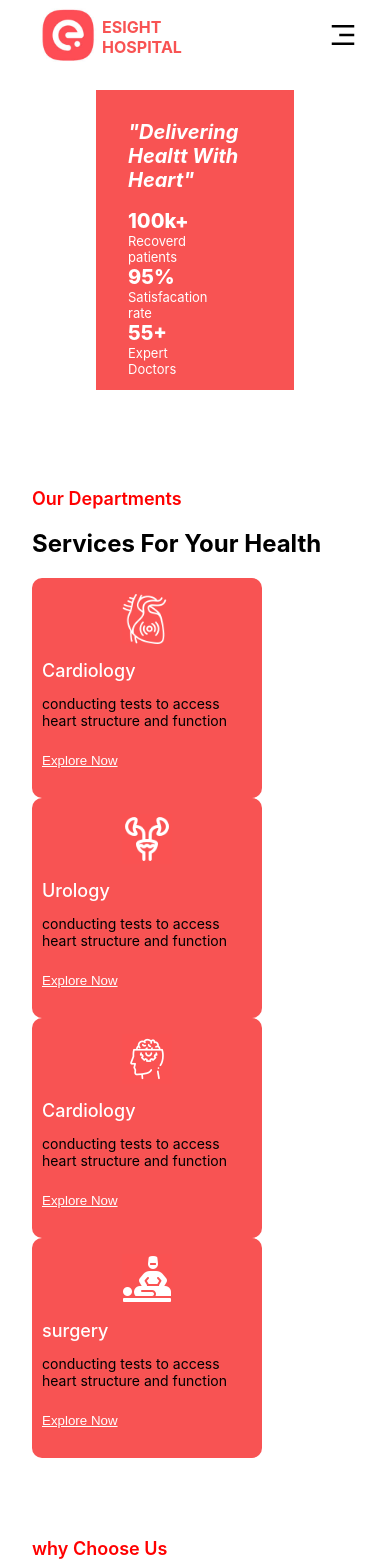
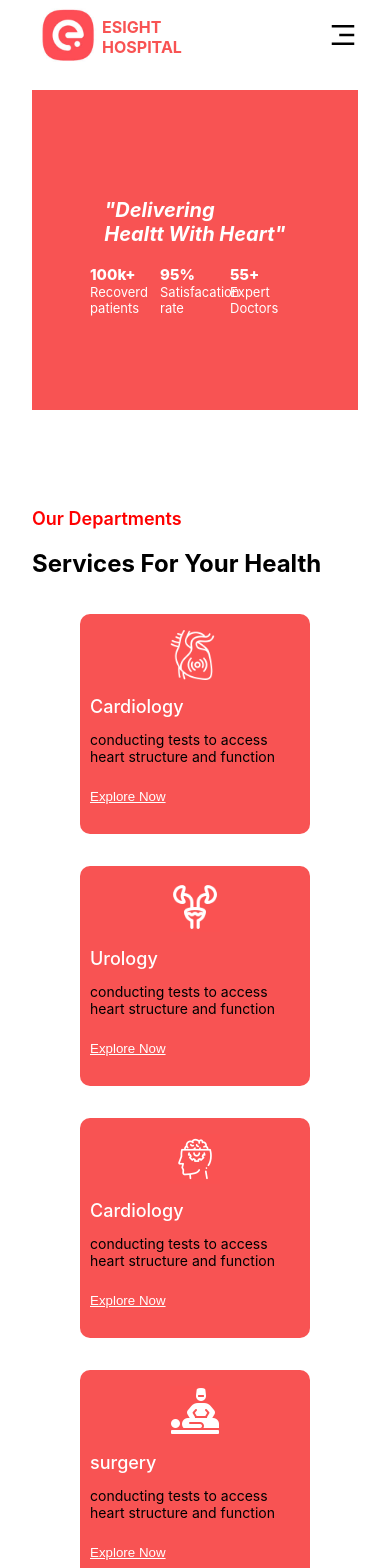
Before and after one commit to jishnunpp/hospital_management, a React (Create React App) app: page / in a window 390 px wide. Shown: the top 1568 px of the page. Built offline with nearby package versions, Linux system fonts and the light colour scheme.

Commit message:
details responsive updated

```diff
--- a/src/Components/Details/details.css
+++ b/src/Components/Details/details.css
@@ -5,7 +5,7 @@
     background-color: rgb(248, 83, 83);
     margin: 1rem 6rem;
     width: auto;
-    height: 150px;
+    height: 170px;
 }
 .details-text h2{
     color: white;
@@ -21,6 +21,7 @@
 }
 
 .details-data{
+
     width: 150px;
 }
 .details-data h5{
@@ -35,11 +36,11 @@
     font-size: 13px;
 }
 
-@media screen and (max-width:700px){
+@media screen and (max-width:800px){
     .details{
-        flex-direction: column;
-        justify-content: center;
-        height: 300px;
+
+        height: 200px;
+        margin: 1rem 4rem;
     }
 
     .details-text h2{
@@ -47,12 +48,33 @@
     }
 
     .details-data{
-        width: 80px;
+        width: 70px;
+        margin: 3px 0;
     }
     .details-data h5{
-        font-size: 20px;
+        font-size: 15px;
+        font-weight: 500px;
     }
     .details-data p{
         margin: 0;
     }
 }
+
+@media screen and (max-width:600px){
+
+    .details{
+
+        margin: 1rem 2rem;
+        height: 250px;
+    }
+}
+
+@media screen and (max-width:450px){
+
+    .details{
+        flex-direction: column;
+        justify-content: center;
+        margin: 1rem 2rem;
+        height: 320px;
+    }
+}
--- a/src/Components/Dpmt_card/dpmt_card.css
+++ b/src/Components/Dpmt_card/dpmt_card.css
@@ -17,14 +17,14 @@
 
 .dpmt_cards{
     display: flex;
-    justify-content:space-between;
+    justify-content:space-around;
     flex-wrap: wrap;
 }
 .dpmt_card{
 
     max-width: 230px;
     height: 220px;
-
+    margin: 1rem;
     background-color: rgb(248, 83, 83);
     border-radius: 10px;
 }
@@ -61,3 +61,22 @@
 .dpmt_card-text button:hover{
     cursor: pointer;
 }
+
+
+@media screen and (max-width:700px){
+    .dpmt_card-section{
+        display: flex;
+        flex-direction: column;
+        justify-content: center;
+    }
+
+
+    .dpmt_cards{
+        display: flex;
+
+        justify-content: center;
+    }
+
+
+
+}
```
